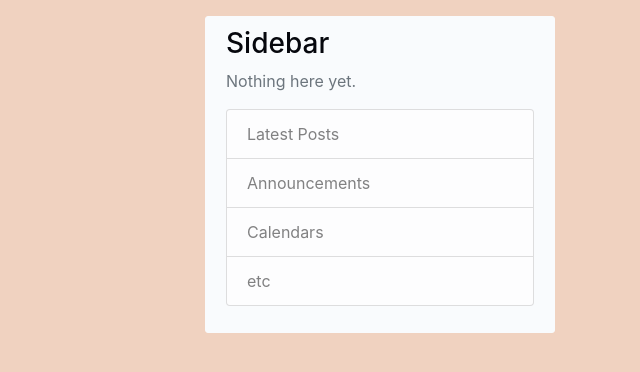
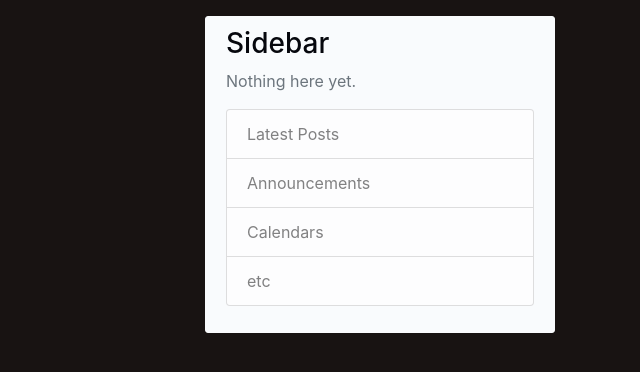
Before and after one commit to Ekimerton/Douh, a Flask app: page / in a window 1280 px wide. Shown: the part 64-436 px from the top of the page, without its empty margins (640-1280 px from the left). Run offline with Flask 2, Linux system fonts and the light colour scheme; data that the repository does not hold is empty; some libraries are stand-ins or nearby versions.

Commit message:
dark theme

```diff
--- a/Driver/static/main.css
+++ b/Driver/static/main.css
@@ -1,5 +1,5 @@
 body {
-  background: #f0d2c0;
+  background: #181312;
   color: #333333;
   margin-top: 5rem;
 }
```
